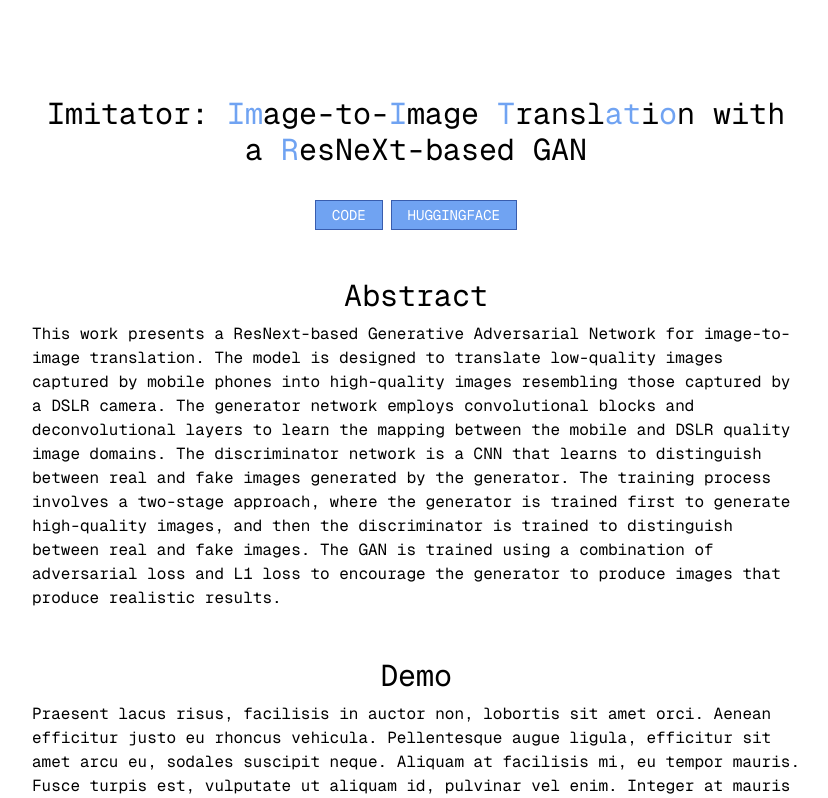
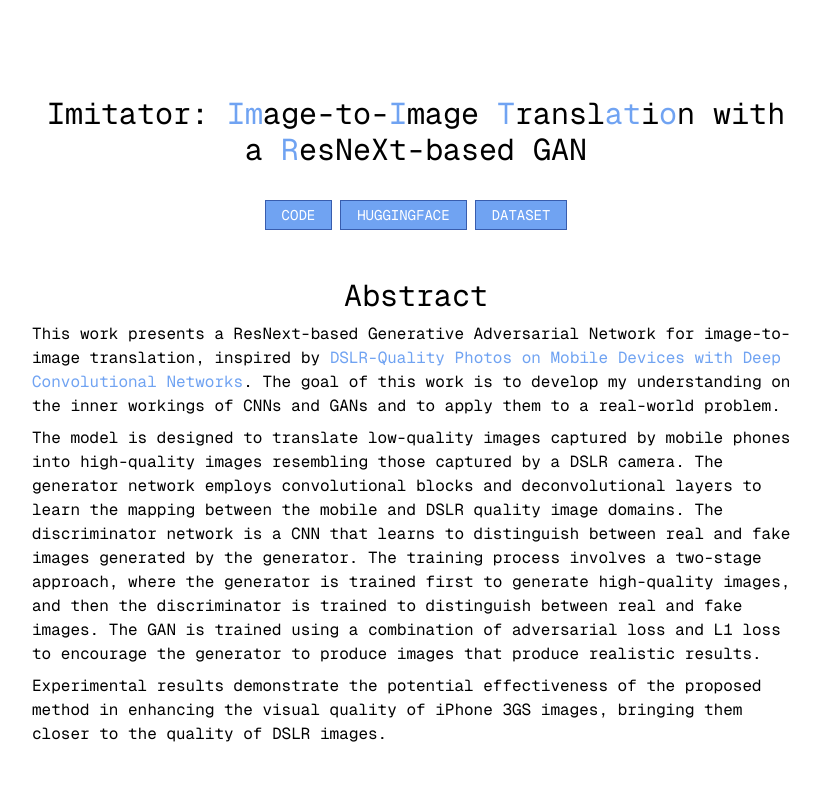
Before and after one commit to ericfzhu/replica, a Next.js app: page / in a window 1280 px wide. Shown: the top 798 px of the page, without its empty margins (224-1052 px from the left). Built offline with nearby package versions, Linux system fonts and the light colour scheme.

Commit message:
update abstract

```diff
--- a/src/app/page.tsx
+++ b/src/app/page.tsx
@@ -24,19 +24,36 @@ export default function Home() {
 						target="_blank">
 						HuggingFace
 					</Link>
+					<Link
+						href="http://data.vision.ee.ethz.ch/ihnatova/public/dped/dped.gz"
+						className="border-[1px] border-accent-700 bg-accent-500 px-4 py-1 uppercase text-white duration-300 hover:bg-accent-400"
+						target="_blank">
+						Dataset
+					</Link>
 				</div>
 			</section>
 
 			<section className="flex max-w-3xl flex-col gap-2">
 				<h2 className="text-center text-3xl">Abstract</h2>
 				<p>
-					This work presents a ResNext-based Generative Adversarial Network for image-to-image translation. The model is designed to
-					translate low-quality images captured by mobile phones into high-quality images resembling those captured by a DSLR camera. The
-					generator network employs convolutional blocks and deconvolutional layers to learn the mapping between the mobile and DSLR quality
-					image domains. The discriminator network is a CNN that learns to distinguish between real and fake images generated by the
-					generator. The training process involves a two-stage approach, where the generator is trained first to generate high-quality
-					images, and then the discriminator is trained to distinguish between real and fake images. The GAN is trained using a combination
-					of adversarial loss and L1 loss to encourage the generator to produce images that produce realistic results.
+					This work presents a ResNext-based Generative Adversarial Network for image-to-image translation, inspired by{' '}
+					<Link href="https://people.ee.ethz.ch/~ihnatova/index.html" className="text-accent-500 duration-300 hover:text-accent-400">
+						DSLR-Quality Photos on Mobile Devices with Deep Convolutional Networks
+					</Link>
+					. The goal of this work is to develop my understanding on the inner workings of CNNs and GANs and to apply them to a real-world
+					problem.
+				</p>
+				<p>
+					The model is designed to translate low-quality images captured by mobile phones into high-quality images resembling those captured
+					by a DSLR camera. The generator network employs convolutional blocks and deconvolutional layers to learn the mapping between the
+					mobile and DSLR quality image domains. The discriminator network is a CNN that learns to distinguish between real and fake images
+					generated by the generator. The training process involves a two-stage approach, where the generator is trained first to generate
+					high-quality images, and then the discriminator is trained to distinguish between real and fake images. The GAN is trained using a
+					combination of adversarial loss and L1 loss to encourage the generator to produce images that produce realistic results.
+				</p>
+				<p>
+					Experimental results demonstrate the potential effectiveness of the proposed method in enhancing the visual quality of iPhone 3GS
+					images, bringing them closer to the quality of DSLR images.
 				</p>
 			</section>
 
```
